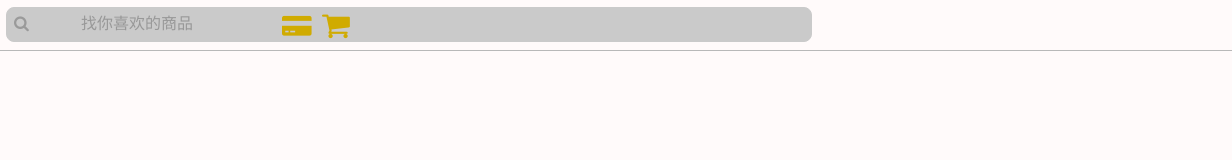
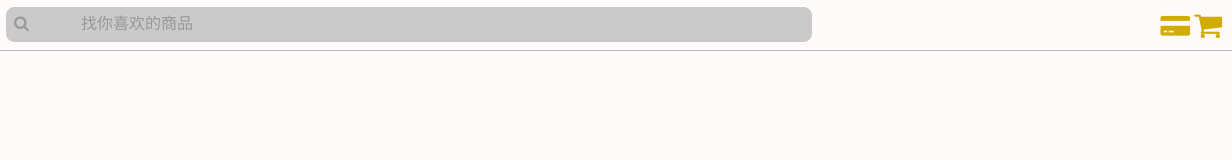
Before and after one commit to Lemon71/lolStore.github.io, a plain HTML site: page index.html in a window 1280 px wide. Shown: the full height of the page, 48-1280 px from the left. Drawn offline with Linux system fonts and the light colour scheme.

Commit message:
尝试修改屏幕宽度适配

```diff
--- a/css/index.less
+++ b/css/index.less
@@ -2,7 +2,9 @@
 @gold : #d0ab00;
 
 .lol_container{
+  width: 100%;
   .lol_header{
+    width: 100%;
     height: 50px;
     border-bottom: 1px solid #b8b8b8;
     position: relative;
@@ -66,7 +68,7 @@
     }
     .lol_card{
       position: absolute;
-      left: 330px;
+      right: 42px;
       top: 14px;
       span{
         font-size: 23px;
@@ -75,7 +77,7 @@
     }
     .lol_cart{
       position: absolute;
-      left: 370px;
+      right: 10px;
       top: 10px;
       span{
         font-size: 30px;
```
Also changed, not shown: index.html (+1 -0 lines), css/index.css.
